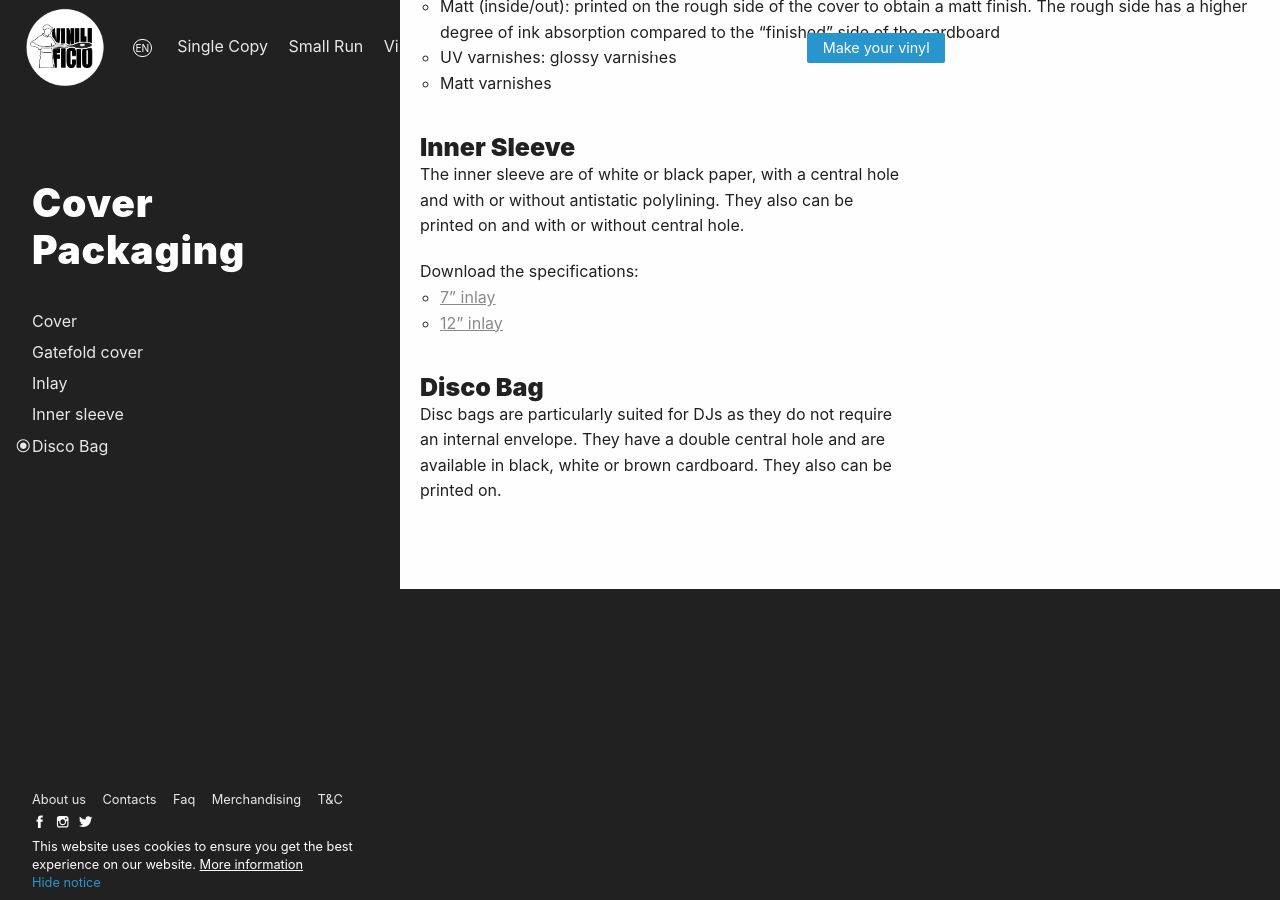
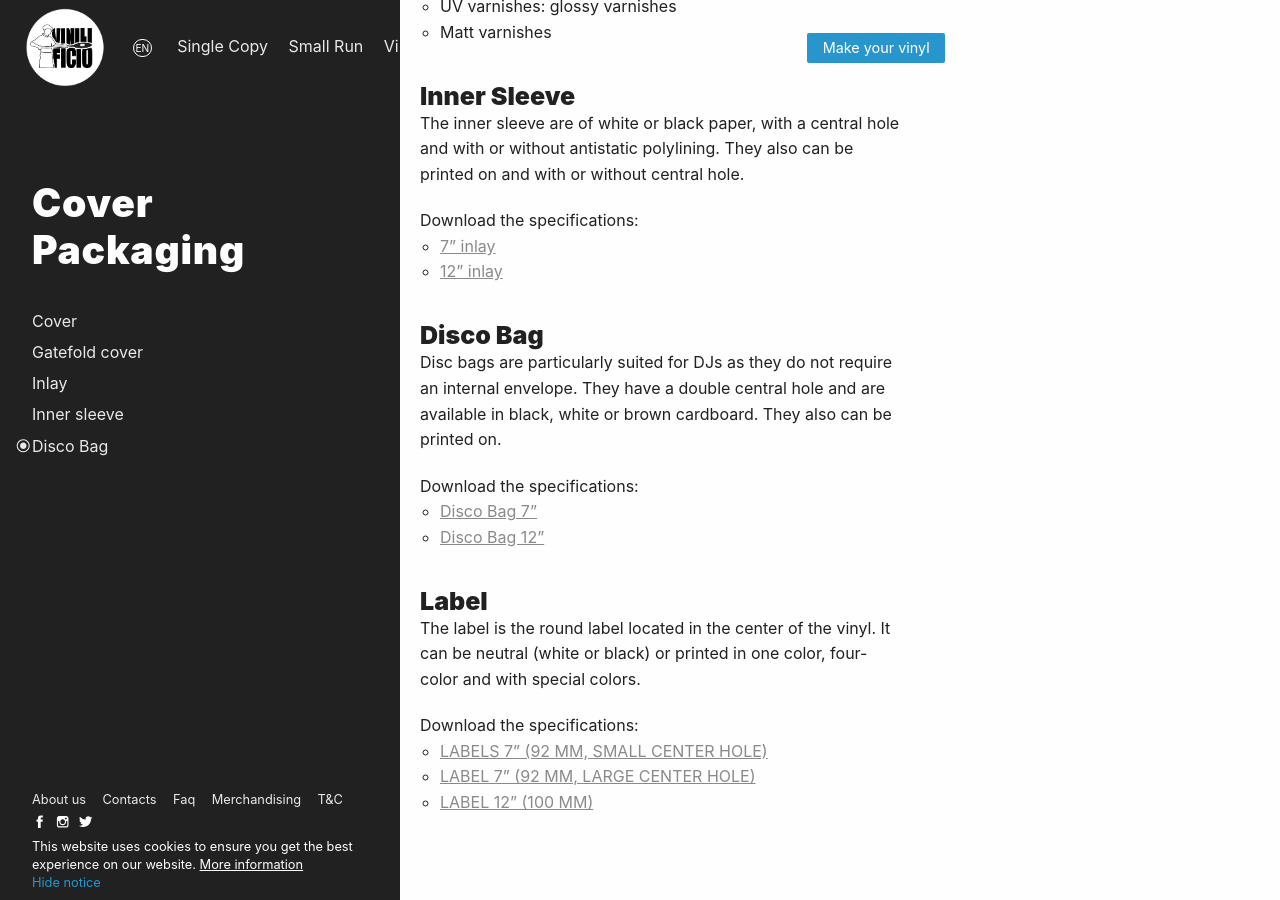
Before and after one commit to Vinilificio/vinilificio.com, a Jekyll site: the page built from en/cover-packaging.md, in a window 1280 px wide and 900 px high, scrolled down 2554 px. Built offline with Jekyll 4.4.1, drawn with Linux system fonts in a browser that asks for light colours; nearby versions of some CDN libraries; comment, search, counter and statistics services are not loaded; some of the changed text lies outside the part shown.

Commit message:
Update cover-packaging.md

```diff
--- a/en/cover-packaging.md
+++ b/en/cover-packaging.md
@@ -59,7 +57,7 @@
 
 
 Download the specifications:
-<a href="https://dl.dropboxusercontent.com/u/6988499/TEMPLATES/Specs%20RAND/12inch_klappcover_7mm.pdf" target="_blank"> cover 12 "gatefold </a>
+<a href="https://www.randmuzik.de/media/gatefold_12inch_6mm_2019.pdf" target="_blank"> cover 12 "gatefold </a>
 
 
 ### Inlay
@@ -95,10 +93,25 @@
 The inner sleeve are of white or black paper, with a central hole and with or without antistatic polylining. They also can be printed on and with or without central hole.
 
 Download the specifications:
-* <a href="http://www.randmuzik.de/files/7inch_einleger.pdf" target="_blank">7" inlay</a>
-* <a href="http://www.randmuzik.de/files/12inch_einleger.pdf" target="_blank">12" inlay</a>
+* <a href="http://www.randmuzik.de/media/7inch_einleger.pdf" target="_blank">7" inlay</a>
+* <a href="http://www.randmuzik.de/media/12inch_einleger.pdf" target="_blank">12" inlay</a>
 
 
 ### Disco Bag
 
 Disc bags are particularly suited for DJs as they do not require an internal envelope. They have a double central hole and are available in black, white or brown cardboard. They also can be printed on.
+
+Download the specifications:
+
+* <a href="https://www.randmuzik.de/media/discosleeve_7inch_2019.pdf" target="_blank">Disco Bag 7"</a>
+* <a href="https://www.randmuzik.de/media/discosleeve_12inch_2019.pdf" target="_blank">Disco Bag 12"</a>
+
+### Label
+
+The label is the round label located in the center of the vinyl. It can be neutral (white or black) or printed in one color, four-color and with special colors.
+
+Download the specifications:
+
+* <a href="https://www.randmuzik.de/media/label_7inch_km_2019.pdf" target="_blank">LABELS 7" (92 MM, SMALL CENTER HOLE)</a>
+* <a href="https://www.randmuzik.de/media/label_7inch_km_2019.pdf" target="_blank">LABEL 7" (92 MM, LARGE CENTER HOLE)</a>
+* <a href="https://www.randmuzik.de/media/label_12inch_2019.pdf" target="_blank">LABEL 12" (100 MM)</a>
```
Also changed, not shown: other parts of en/cover-packaging.md (+3 -5 lines).
